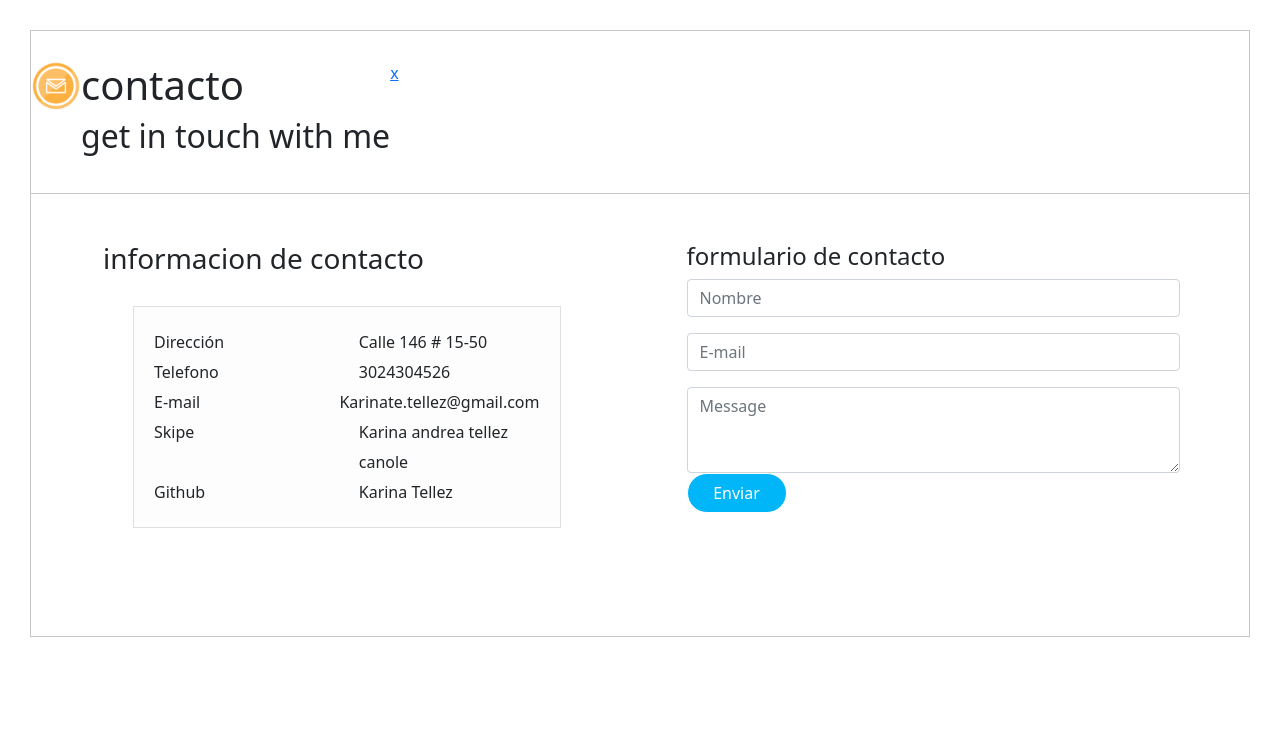
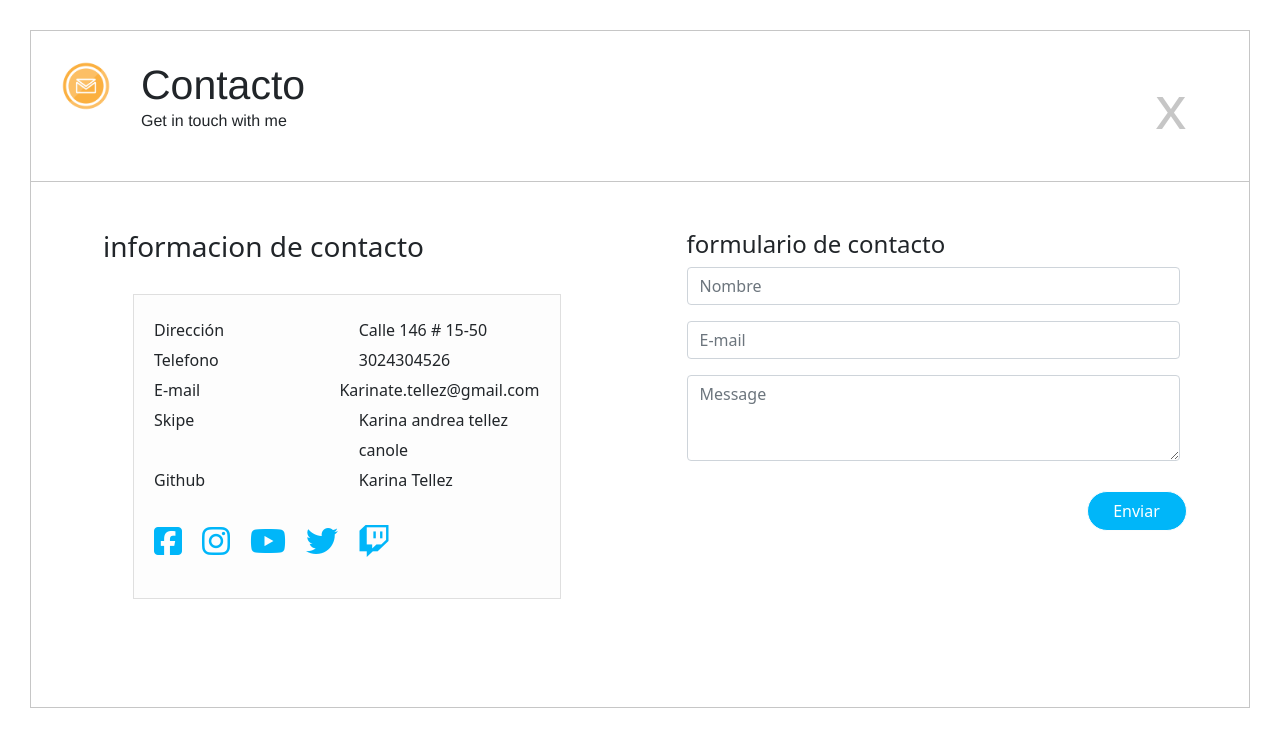
Before and after one commit to karinatellez/karinaportafolio, a PHP site: page /contacto/index.html in a window 1280 px wide. Shown: the top 747 px of the page. Run offline with PHP 8.4, Linux system fonts and the light colour scheme; some libraries are stand-ins or nearby versions.

Commit message:
hoy continuamos con la pagiona de contacto

```diff
--- a/contacto/index.html
+++ b/contacto/index.html
@@ -4,7 +4,11 @@
     <!-- Required meta tags -->
     <meta charset="utf-8" />
     <meta name="viewport" content="width=device-width, initial-scale=1" />
-
+    <link rel="stylesheet" href="./style2.css" />
+    <script
+      src="https://kit.fontawesome.com/3fd0c04d61.js"
+      crossorigin="anonymous"
+    ></script>
     <!-- Bootstrap CSS -->
     <link
       href="https://cdn.jsdelivr.net/npm/bootstrap@5.0.1/dist/css/bootstrap.min.css"
@@ -20,10 +24,11 @@
     <div id="wraper">
       <header>
         <img src="./icono-contacto.png" alt="" class="iconocontact" />
-        <div>
-          <h1>contacto</h1>
-          <h2>get in touch with me</h2>
-        </div><a href="../index.html"><span>x</span></a>
+        <div class="titulos">
+          <h1>Contacto</h1>
+          <h2>Get in touch with me</h2>
+        </div>
+        <a href="../index.html" id="enlace"><span>x</span></a>
       </header>
       <main class="row justify-content-evenly" id="main">
         <div class="col-5" id="mainizquierdo">
@@ -48,6 +53,15 @@
             <div class="row">
               <div class="col">Github</div>
               <div class="col">Karina Tellez</div>
+            </div>
+            <div class="iconos">
+              <ul>
+                <li><i class="fab fa-facebook-square fa-2x"></i></li>
+                <li><i class="fab fa-instagram fa-2x"></i></li>
+                <li><i class="fab fa-youtube fa-2x"></i></li>
+                <li><i class="fab fa-twitter fa-2x"></i></li>
+                <li><i class="fab fa-twitch fa-2x"></i></li>
+              </ul>
             </div>
           </div>
         </div>
--- a/contacto/style.css
+++ b/contacto/style.css
@@ -16,6 +16,32 @@ header{
     padding-bottom: 30px;
     display:flex;
     border-bottom: 1px #C6C6C6 solid;
+    padding-left: 30px;
+}
+.titulos{
+    margin-left: 30px;
+}
+.titulos a{
+    text-decoration: none;
+}
+#enlace{
+    padding-left:850px;
+    font-size: 60px;
+    text-decoration: none;
+    color: #c6c6c6;
+    width: 60px;
+}
+
+H1{
+    font-size: 41px;
+    font-weight: 100;
+    font-family: Raleway,Helvetica,Arial,sans-serif;
+}
+h2{
+    font-size: 16px;
+    font-weight: 100;
+    font-family: Raleway,Helvetica,Arial,sans-serif;
+    line-height: 5px;
 }
 .cajita{
     border: 1px solid #dfdfdf ;
@@ -23,6 +49,7 @@ header{
     padding: 20px;
     line-height: 30px;
     margin: 30px;
+
 }
 #modificar{
     margin-bottom: 16px;
@@ -43,7 +70,53 @@ main{
     background-color: #00b6f9;
     border: 1px solid  #fdfdfd;
     color: #ffffff;
+    margin-left: 400px;
+    margin-top: 30px;
 }
 .boton:hover{
     background-color:#068cd6;
 }
+.iconos ul{
+    display : flex;
+    list-style: none;
+    padding: 0%;
+    margin-top: 30px;
+}
+.iconos li{
+    margin-right: 20px;
+}
+.fa-facebook-square{
+    color: #00b6f9;
+}
+.fa-facebook-square:hover{
+    color:rgb(48, 48, 241);
+}
+.fa-instagram{
+    color: #00b6f9;
+}
+.fa-instagram:hover{
+    color:#068cd6;
+}
+.fa-twitch{
+    color: #00b6f9;;
+}
+.fa-twitch:hover{
+    color: rgb(177, 106, 209);
+}
+.fa-twitter{
+    color: #00b6f9;
+}
+.fa-twitter:hover{
+    color: #068cd6;
+}
+.fa-youtube{
+    color:  #00b6f9;
+}
+.fa-youtube:hover{
+    color: rgb(241, 48, 48);
+}
+.fa-instagram{
+    color:  #00b6f9;
+}
+.fa-instagram:hover{
+    color: rgb(179, 14, 104);}
```
